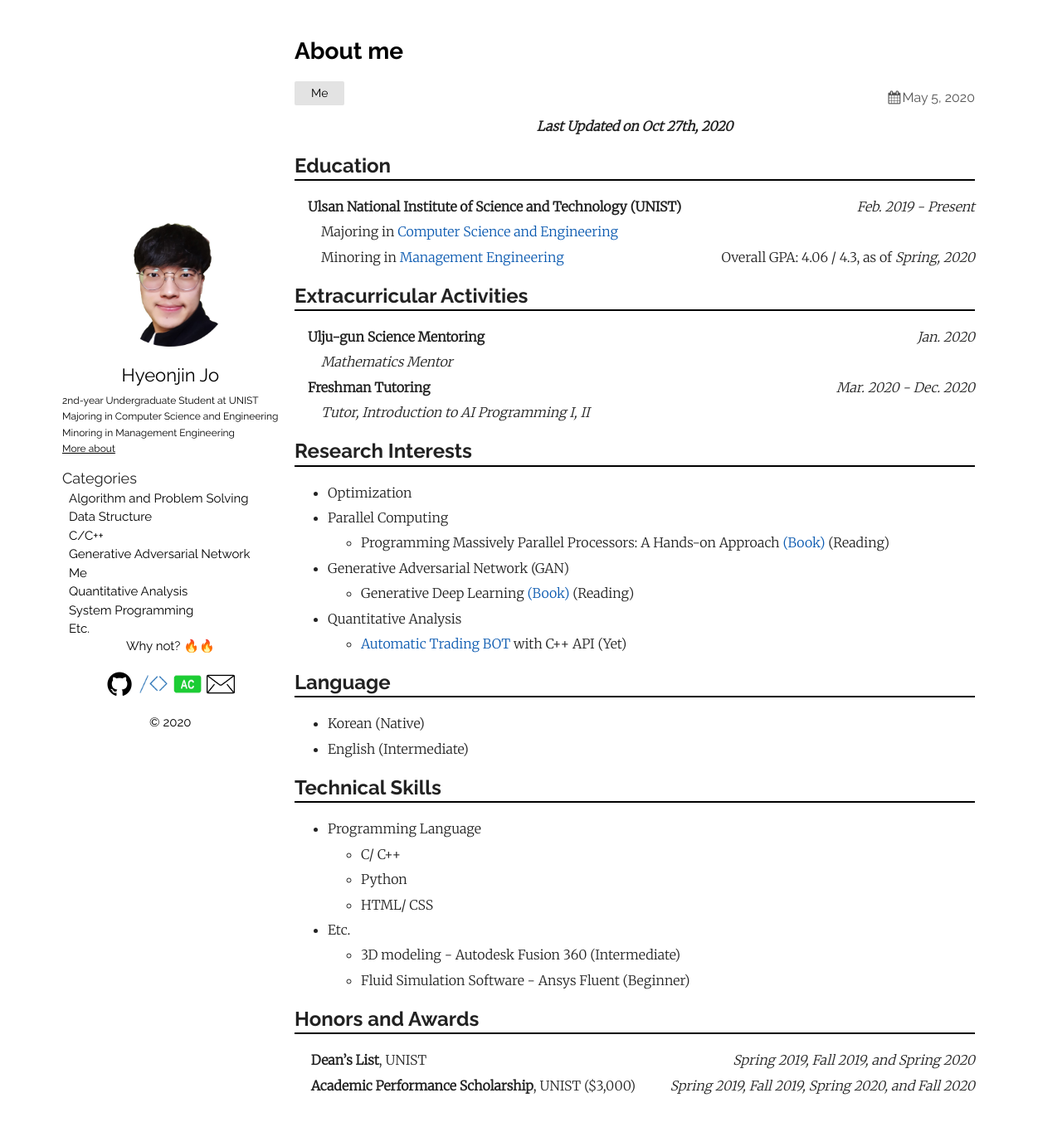
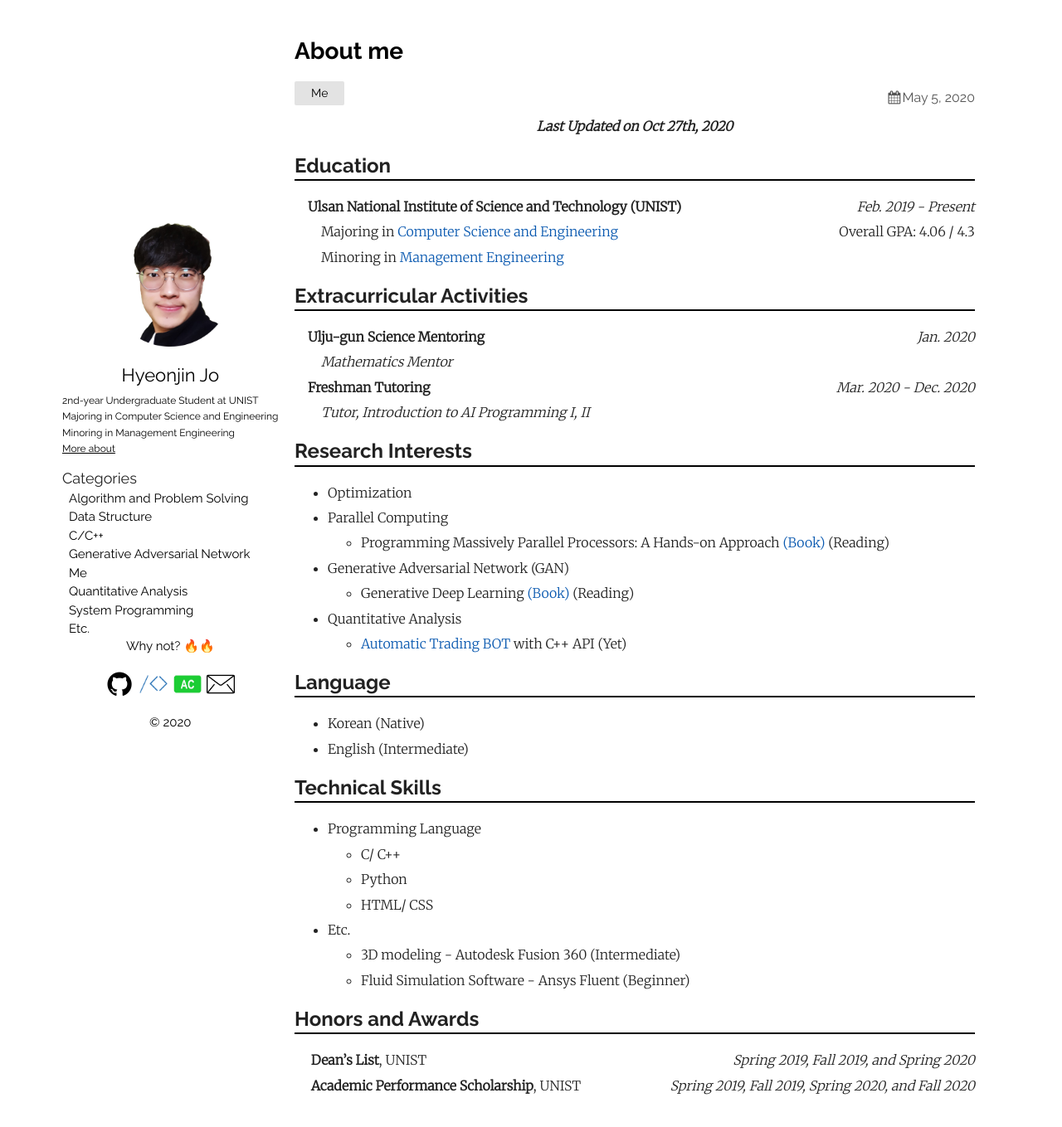
Before and after one commit to thinkin9/thinkin9.github.io, a Jekyll site: the page built from _posts/2020-05-05-About-me.markdown, in a window 1280 px wide and 1369 px high. Shown: the top 1359 px of the window at 83% size. Built offline with Jekyll 4.4.1, drawn with Linux system fonts in a browser that asks for light colours.

Commit message:
20201213

```diff
--- a/_posts/2020-05-05-About-me.markdown
+++ b/_posts/2020-05-05-About-me.markdown
@@ -11,8 +11,8 @@ categories: Me
 <hr style="height: 2px; border:none; margin-top: -1em; margin-bottom:0.5em; padding: 0; background:black">
 
 &emsp;**Ulsan National Institute of Science and Technology (UNIST)**<span style="float: right"> *Feb. 2019 - Present* </span>
-&emsp;&emsp;Majoring in [Computer Science and Engineering](http://cse.unist.ac.kr/)
-&emsp;&emsp;Minoring in [Management Engineering](http://sme.unist.ac.kr/)<span style="float: right">Overall GPA: 4.06 / 4.3, as of *Spring, 2020*</span>
+&emsp;&emsp;Majoring in [Computer Science and Engineering](http://cse.unist.ac.kr/)<span style="float: right"> Overall GPA: 4.06 / 4.3</span>
+&emsp;&emsp;Minoring in [Management Engineering](http://sme.unist.ac.kr/)
 
 ## Extracurricular Activities
 <hr style="height: 2px; border:none; margin-top: -1em; margin-bottom:0.5em; padding: 0; background:black">
@@ -57,4 +57,4 @@ categories: Me
 <hr style="height: 2px; border:none; margin-top: -1em; margin-bottom:0.5em; padding: 0; background:black">
 
 &emsp; **Dean's List**, UNIST <span style="float: right">  *Spring 2019, Fall 2019, and Spring 2020* </span>
-&emsp; **Academic Performance Scholarship**, UNIST ($3,000) <span style="float: right">  *Spring 2019, Fall 2019, Spring 2020, and Fall 2020* </span>
+&emsp; **Academic Performance Scholarship**, UNIST <span style="float: right">  *Spring 2019, Fall 2019, Spring 2020, and Fall 2020* </span>
--- a/_sass/plain.scss
+++ b/_sass/plain.scss
@@ -17,6 +17,9 @@ $leftWidth: 220px;
 body {
   font-family: "Raleway", sans-serif;
   font-size: 16px;
+  @media screen and (max-width: $mobileW) {
+    font-size: 12px;
+  }
   line-height: 1.2em;
   margin: 0;
   -webkit-font-smoothing: antialiased;
```
